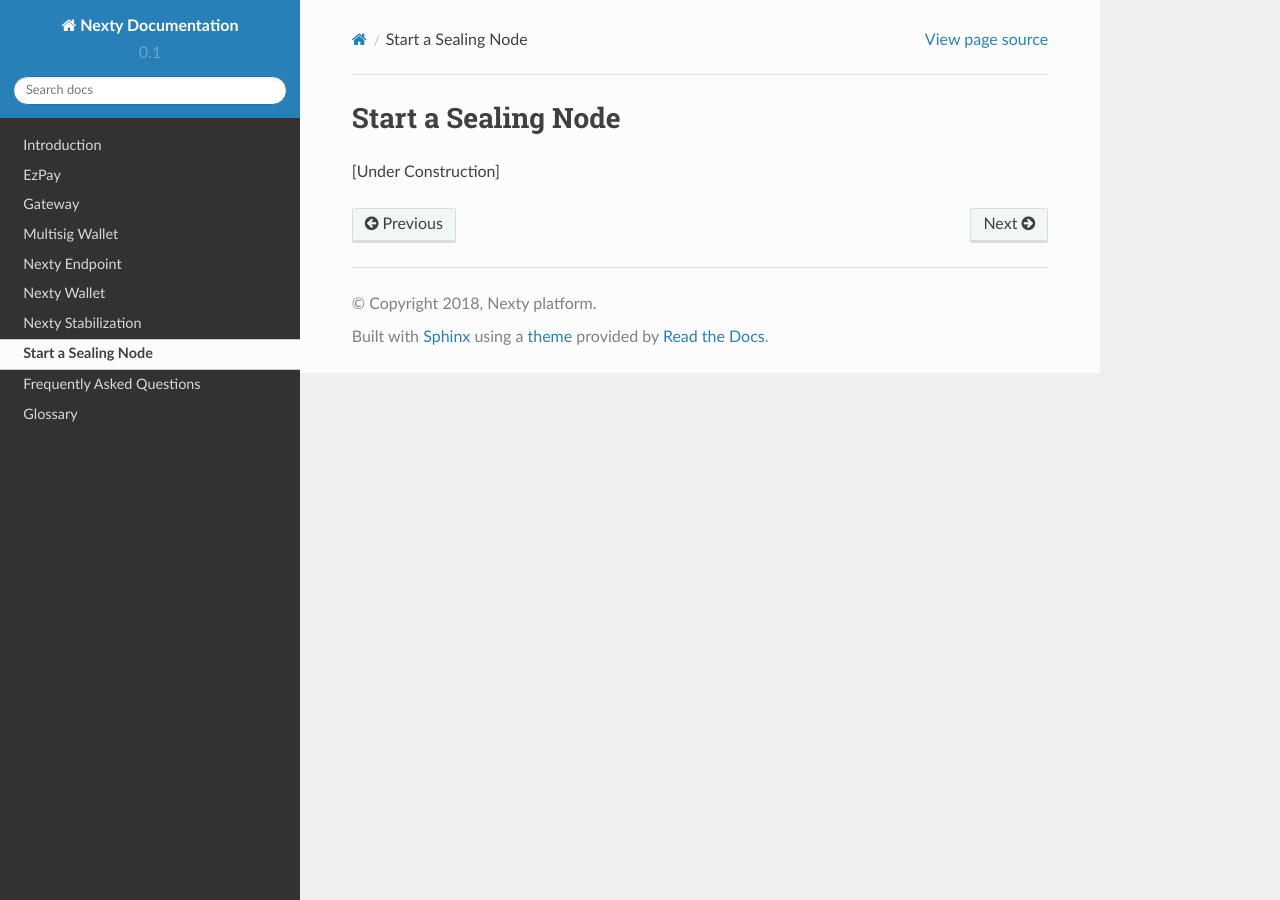
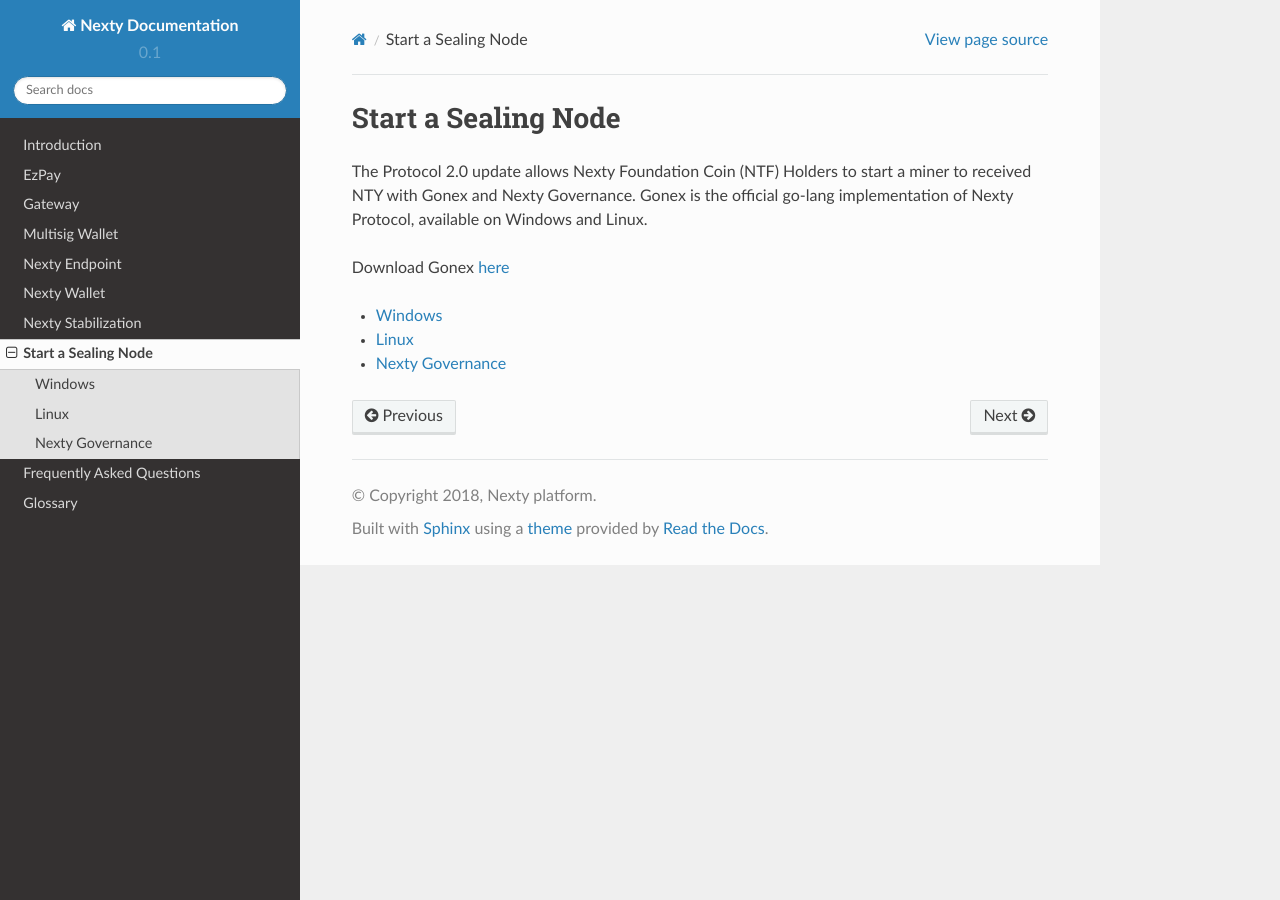
Before and after one commit to nextyio/nextydocument, a Sphinx documentation site: the page built from source/start-a-sealing-node/index.rst, in a window 1280 px wide. Built offline with Sphinx 7.4.7 and the Read the Docs theme 2.0.0, drawn with Linux system fonts in a browser that asks for light colours.

Commit message:
added Sealing Node

```diff
--- a/source/start-a-sealing-node/index.rst
+++ b/source/start-a-sealing-node/index.rst
@@ -1,4 +1,13 @@
 Start a Sealing Node
 ################################################################################
 
-[Under Construction]
+The Protocol 2.0 update allows Nexty Foundation Coin (NTF) Holders to start a miner to received NTY with Gonex and Nexty Governance. Gonex is the official go-lang implementation of Nexty Protocol, available on Windows and Linux.
+
+Download Gonex `here <https://github.com/nextyio/gonex/releases>`_
+
+.. toctree::
+   :maxdepth: 2
+
+   windows.rst
+   linux.rst
+   nexty-governance.rst
--- /dev/null
+++ b/source/start-a-sealing-node/nexty-governance.rst
@@ -0,0 +1,2 @@
+Nexty Governance
+********************************************************************************
```
Also changed, not shown: source/start-a-sealing-node/linux.rst (added, +46 -0 lines), source/start-a-sealing-node/windows.rst (added, +59 -0 lines), source/img/create-gonex-account.png (added), source/img/sealer-password.png (added).
